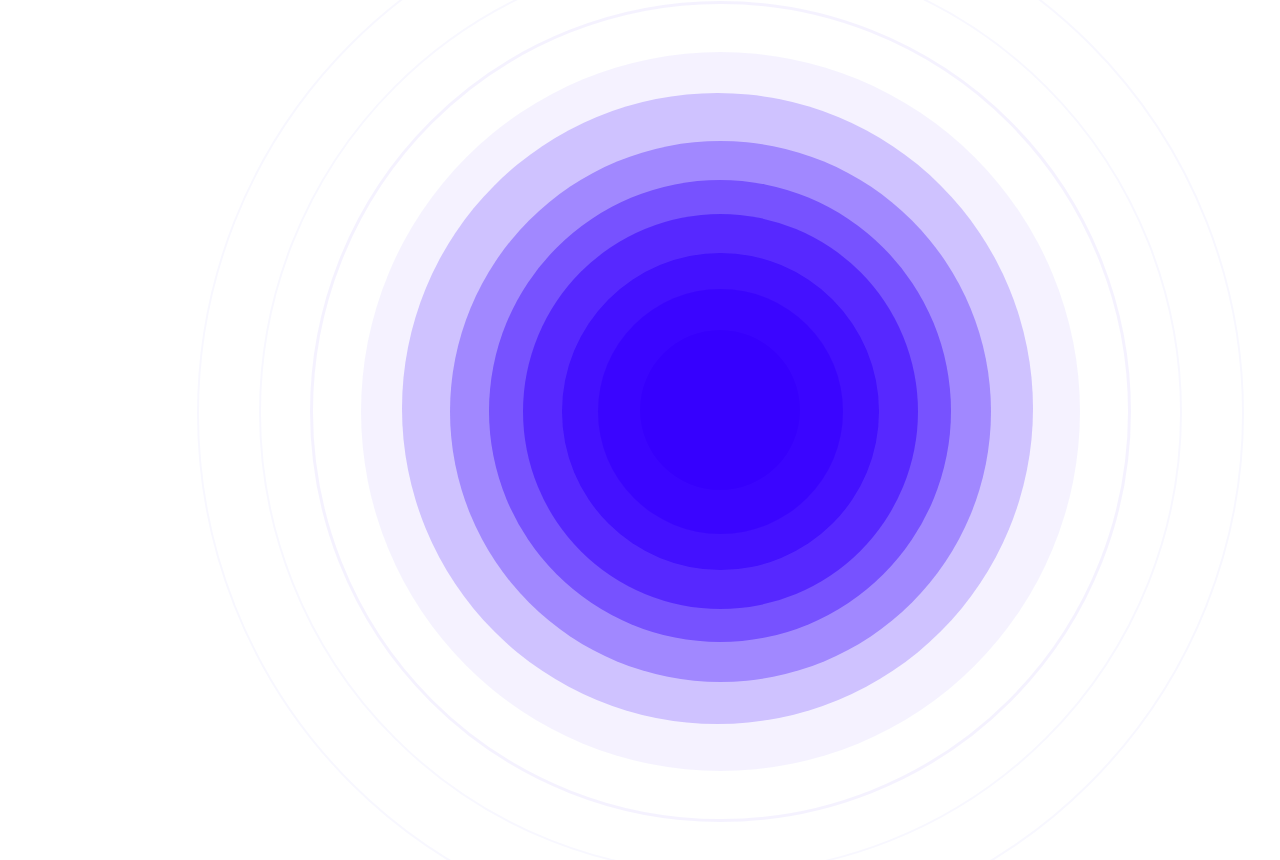
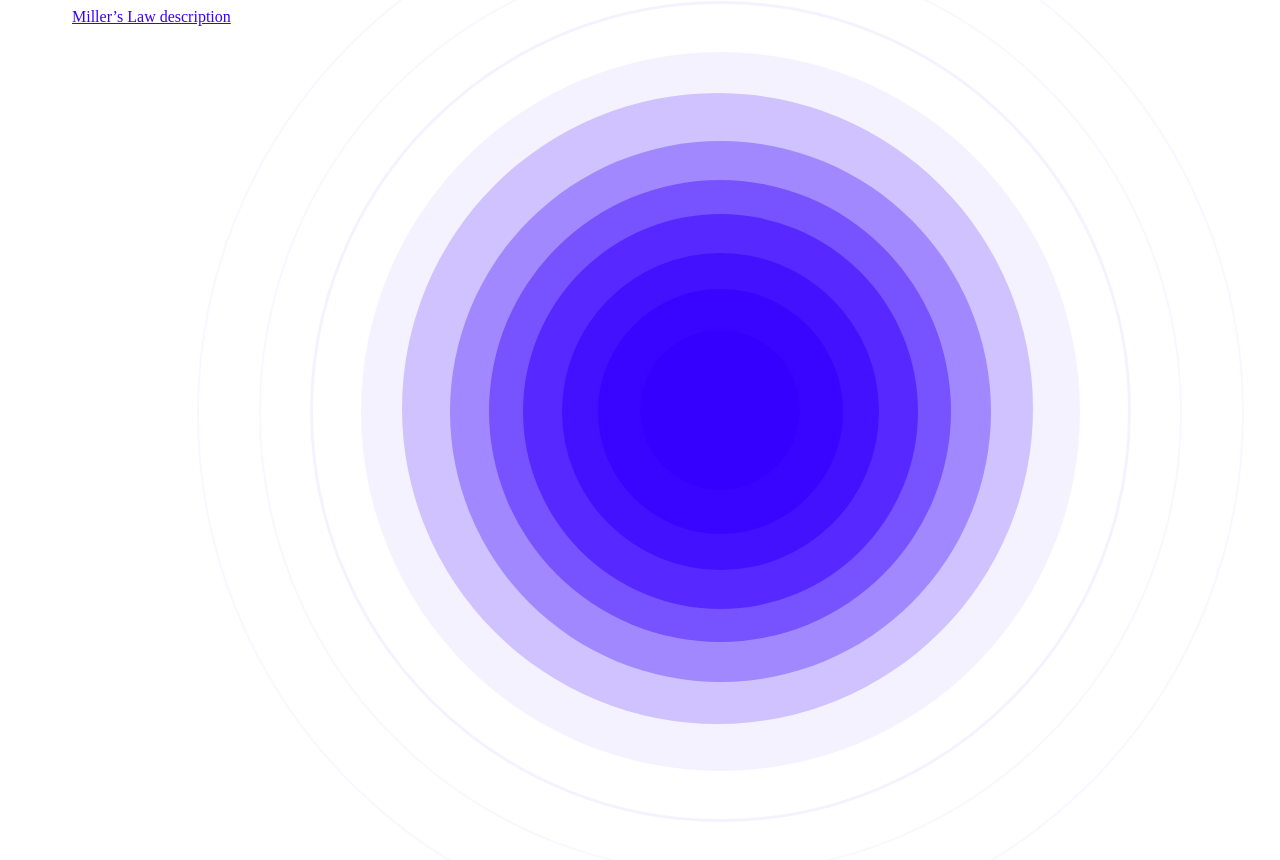
Before and after one commit to zhonk252/LabCompositions, a plain HTML site: page index.html in a window 1280 px wide. Drawn offline with Linux system fonts and the light colour scheme.

Commit message:
link added

```diff
--- a/index.html
+++ b/index.html
@@ -3,12 +3,12 @@
 <head>
  <meta charset="UTF-8">
  <meta name="viewport" content="width=device-width, initial-scale=1.0">
- <title>Compositions</title>
+ <title>Miller’s Law</title>
  <link rel="stylesheet" href="style.css">
 </head>
 <body>
 
- <div class='container'>  </div>
+    <a href='Lawlink.html'>Miller’s Law description</a>
 <div id="circle1"></div>
 <div id='circle2'></div>
 <div id='circle3'></div>
--- a/style.css
+++ b/style.css
@@ -4,6 +4,12 @@
     top: 50%;
     left: 50%; */
     /* transform: translate(-50%, -50%); */
+
+a{
+    color: rgb(55, 0, 255);
+    margin:2rem;
+    padding:2rem;
+}
 
 #circle1{
     position: absolute;
--- /dev/null
+++ b/style2.css
@@ -0,0 +1,11 @@
+body{
+    text-align: center;
+    background-color: cornflowerblue;
+    font-family: Arial, "Helvetica Neue", Helvetica, sans-serif;
+    font-size: 16px;
+    margin: 5rem;
+}
+
+a{
+    color:crimson;
+}
```
Also changed, not shown: Lawlink.html (added, +22 -0 lines).
